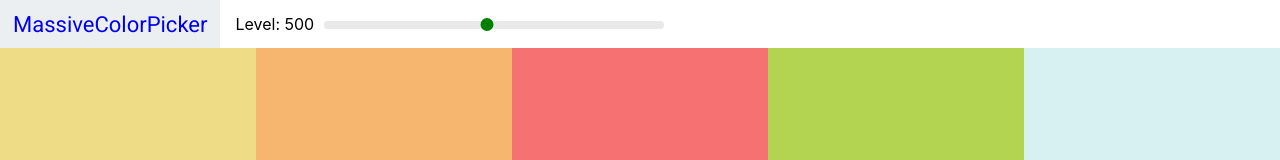
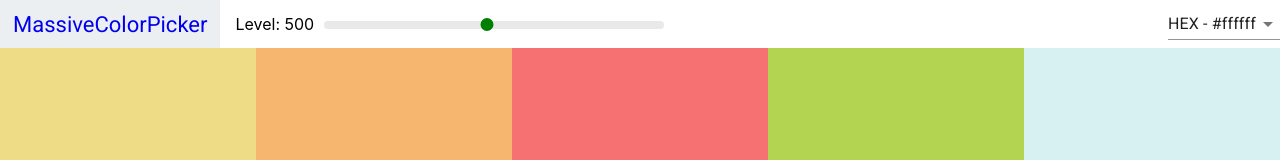
Before and after one commit to ricenoddle/massive-color, a React (Create React App) app: page / in a window 1280 px wide. Shown: the top 160 px of the page. Built offline with nearby package versions, Linux system fonts and the light colour scheme.

Commit message:
Add Select menu

```diff
--- a/package.json
+++ b/package.json
@@ -3,6 +3,7 @@
   "version": "0.1.0",
   "private": true,
   "dependencies": {
+    "@material-ui/core": "^4.7.1",
     "chroma-js": "^2.1.0",
     "rc-slider": "^8.7.1",
     "react": "^16.12.0",
--- a/src/Navbar.css
+++ b/src/Navbar.css
@@ -46,3 +46,8 @@
 .rc-slider-rail {
     height: 8px;
 }
+
+.select-container {
+    position: absolute;
+    right: 0px;
+}
--- a/src/Navbar.js
+++ b/src/Navbar.js
@@ -1,15 +1,33 @@
 import React, {Component} from 'react';
 import Slider from 'rc-slider';
+import Select from '@material-ui/core/Select';
 import 'rc-slider/assets/index.css';
 import './Navbar.css';
+import { MenuItem } from '@material-ui/core';
 
 class Navbar extends Component {
+    constructor(props){
+        super(props);
+        this.state = {
+            format: "hex"
+        }
+        this.handleChange = this.handleChange.bind(this);
+    }
+
+    handleChange(e){
+        this.setState({
+            format: e.target.value
+        });
+        this.props.handleChange(e.target.value);
+    }
+
     render(){
         const {level, changeLevel} = this.props;
+        const {format} = this.state;
         return(
             <header className="Navbar">
                 <div className="logo">
-                    <a href="#">MassiveColorPicker</a>
+                    <a href="/">MassiveColorPicker</a>
                 </div>
                 <div className="slider-container">
                     <span>Level: {level}</span>
@@ -18,6 +36,13 @@
                                 onAfterChange={changeLevel} />
                     </div>
                 </div>
+                <div className="select-container">
+                    <Select value={format} onChange={this.handleChange}>
+                        <MenuItem value="hex">HEX - #ffffff</MenuItem>
+                        <MenuItem value="rgb">RGB - rgb(255, 255, 255)</MenuItem>
+                        <MenuItem value="rgba">RGBA - rgba(255, 255, 255, 1.0)</MenuItem>
+                    </Select>
+                </div>
             </header>
         )
     }
--- a/src/Palette.js
+++ b/src/Palette.js
@@ -7,9 +7,11 @@
     constructor(props){
         super(props);
         this.state = {
-            level: 500
+            level: 500,
+            format: "hex"
         };
         this.changeLevel = this.changeLevel.bind(this);
+        this.changeFormat = this.changeFormat.bind(this);
     }
 
     changeLevel(level){
@@ -18,15 +20,21 @@
         })
     }
 
+    changeFormat(val){
+        this.setState({
+            format: val
+        })
+    }
+
     render(){
         const {colors} = this.props.palette;
-        const {level} = this.state;
+        const {level, format} = this.state;
         const colorBoxes = colors[level].map(color => (
-            <ColorBox key={color.name} background={color.hex} name={color.name}/>
+            <ColorBox key={color.name} background={color[format]} name={color.name}/>
         ))
         return (
             <div className="Palette">
-                <Navbar level={level} changeLevel={this.changeLevel}/>
+                <Navbar level={level} changeLevel={this.changeLevel} handleChange={this.changeFormat}/>
                 {/* Navbar goes here */}
                 <div className="Palette-colors">
                     {/* bunch of color boxes */}
--- a/src/colorHelpers.js
+++ b/src/colorHelpers.js
@@ -19,7 +19,7 @@
                 id: color.name.toLowerCase().replace(/ /g, "-"),
                 hex: scale[i],
                 rgb: chroma(scale[i]).css(),
-                rgba: chroma(scale[i]).css().replace("rgba", "rgba").replace(")", ",1.0)")
+                rgba: chroma(scale[i]).css().replace("rgb", "rgba").replace(")", ",1.0)")
             })
         }
     }
```
Also changed, not shown: 1 other file (tests, documents, lock files or other folders).
